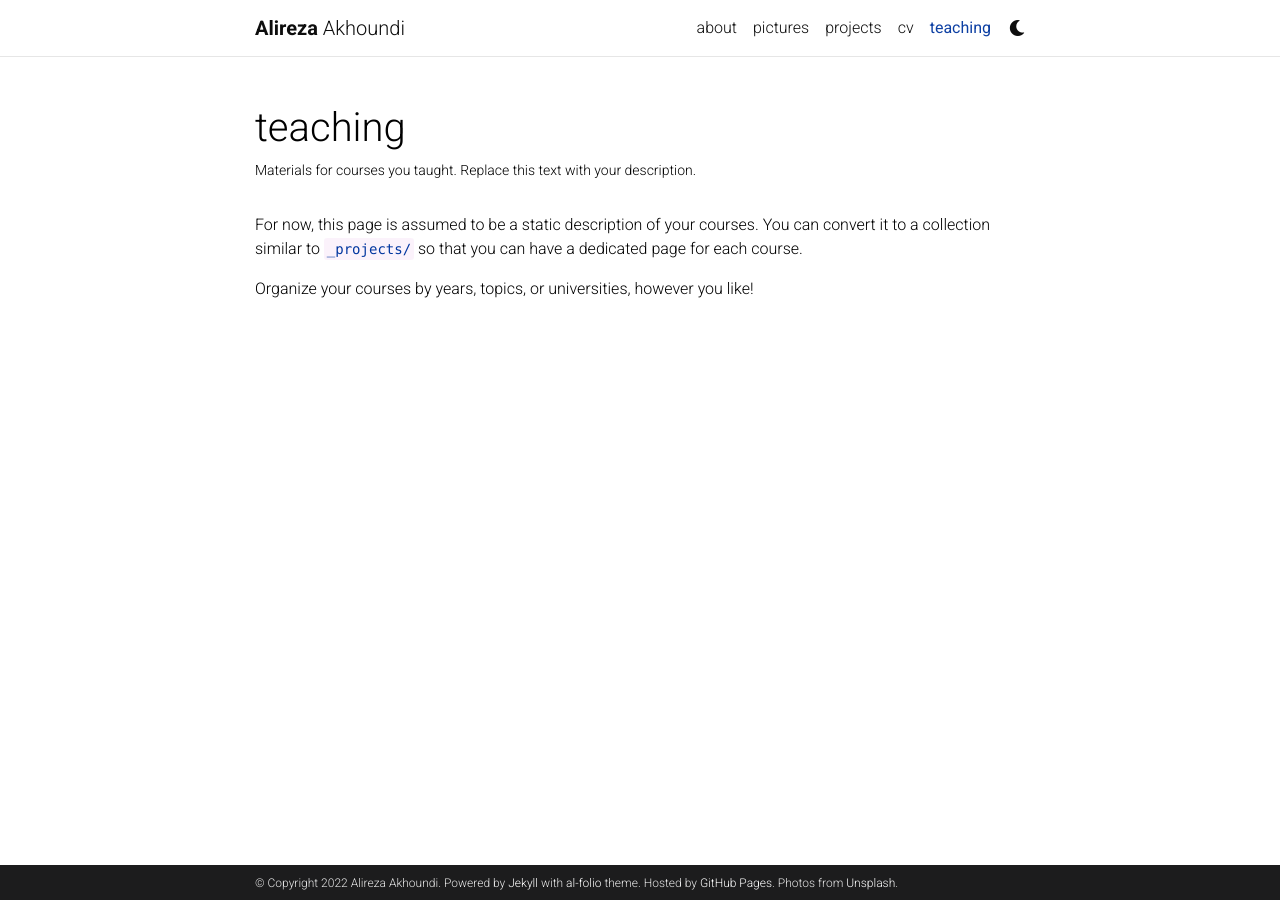
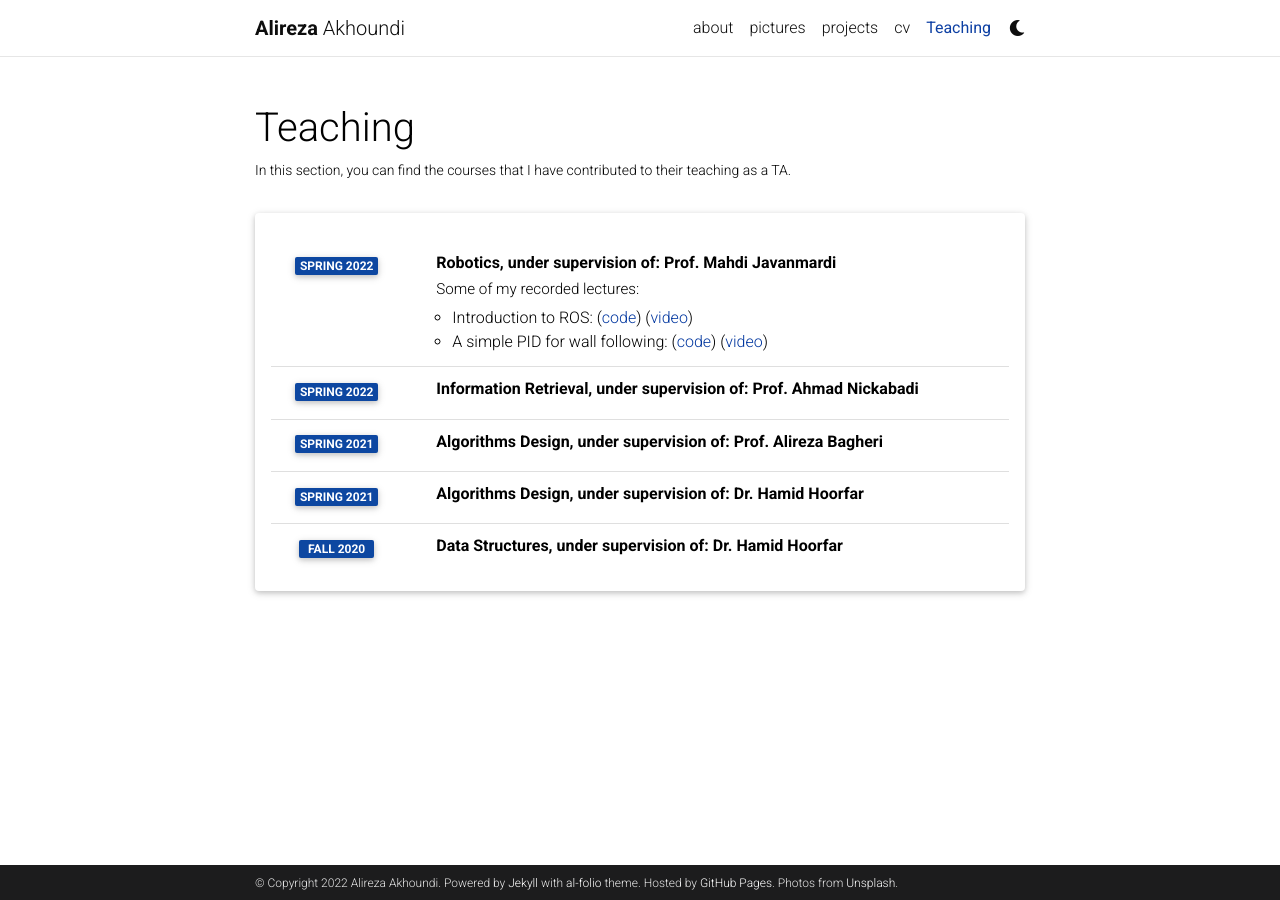
Before and after one commit to AlirezaAK2000/AlirezaAK2000.github.io, a Jekyll site: the page built from _pages/teaching.md, in a window 1280 px wide. Built offline with Jekyll 4.4.1, drawn with Linux system fonts in a browser that asks for light colours; comment, search, counter and statistics services are not loaded; a style sheet for code colours, icons or effects is not loaded.

Commit message:
Complete teaching section

```diff
--- a/_config.yml
+++ b/_config.yml
@@ -127,8 +127,8 @@ disqus_shortname: al-folio # put your disqus shortname
 # If you have blog posts published on medium.com or other exteranl sources,
 # you can display them in your blog by adding a link to the RSS feed.
 external_sources:
-  - name: medium.com
-    rss_url: https://medium.com/@al-folio/feed
+  # - name: medium.com
+  #   rss_url: https://medium.com/@al-folio/feed
 
 # -----------------------------------------------------------------------------
 # Collections
--- /dev/null
+++ b/_data/teaching.yml
@@ -0,0 +1,28 @@
+
+- title:
+  type: time_table
+  contents:
+
+    - title: "Robotics, under supervision of: Prof. Mahdi Javanmardi"
+      institution: "Some of my recorded lectures:"
+      year: Spring 2022
+      description:
+        - "Introduction to ROS: (<a href=https://github.com/AlirezaAK2000/ros-tutorial>code</a>) (<a href=https://drive.google.com/file/d/1copKayDxNEQp2xcMT8WzS1jStwveApmV/view?usp=sharing=>video</a>)"
+        - "A simple PID for wall following: (<a href=https://github.com/AlirezaAK2000/Wall-Follower>code</a>) (<a href=https://drive.google.com/file/d/1ttC8jxx1tf7i0LPKIMCOQf0agQdYjBOJ/view?usp=sharing>video</a>)"
+
+    - title: "Information Retrieval, under supervision of: Prof. Ahmad Nickabadi"
+      # institution: Institute for Advanced Study, Princeton University
+      year: Spring 2022
+
+
+    - title: "Algorithms Design, under supervision of: Prof. Alireza Bagheri"
+      # institution: Institute for Advanced Study, Princeton University
+      year: Spring 2021
+
+    - title: "Algorithms Design, under supervision of: Dr. Hamid Hoorfar"
+      # institution: Institute for Advanced Study, Princeton University
+      year: Spring 2021
+
+    - title: "Data Structures, under supervision of: Dr. Hamid Hoorfar"
+      # institution: Institute for Advanced Study, Princeton University
+      year: Fall 2020
--- /dev/null
+++ b/_includes/teaching/list.html
@@ -0,0 +1,5 @@
+<ul class="card-text font-weight-light list-group list-group-flush">
+    {% for content in entry.contents %}
+      <li class="list-group-item">{{ content }}</li>
+    {% endfor %}
+</ul>
--- /dev/null
+++ b/_includes/teaching/time_table.html
@@ -0,0 +1,59 @@
+<ul class="card-text font-weight-light list-group list-group-flush">
+    {% for content in entry.contents %}
+      <li class="list-group-item">
+        <div class="row">
+          {% if content.year %}
+            <div class="col-xs-2 cl-sm-2 col-md-2 text-center" style="width: 75px;">
+              <span class="badge font-weight-bold primary-color-dark text-uppercase align-middle" style="min-width: 75px;">
+                {{ content.year }}
+              </span>
+            </div>
+          {% endif %}
+          <div class="col-xs-10 cl-sm-10 col-md-10 mt-2 mt-md-0">
+            {% if content.title %}
+            <h6 class="title font-weight-bold ml-1 ml-md-4">{{content.title}}</h6>
+            {% endif %}
+            {% if content.institution %}
+            <h6 class="ml-1 ml-md-4" style="font-size: 0.95rem;">{{content.institution}}</h6>
+            {% endif %}
+            {% if content.description %}
+              <ul class="items">
+                {% for item in content.description %}
+                  <li>
+                    {% if item.contents %}
+                      <span class="item-title">{{ item.title }}</span>
+                      <ul class="subitems">
+                      {% for subitem in item.contents %}
+                        <li><span class="subitem">{{ subitem }}</span></li>
+                      {% endfor %}
+                      </ul>
+                    {% else %}
+                      <span class="item">{{ item }}</span>
+                    {% endif %}
+                  </li>
+                {% endfor %}
+              </ul>
+            {% endif %}
+            {% if content.items %}
+              <ul class="items">
+                {% for item in content.items %}
+                  <li>
+                    {% if item.contents %}
+                      <span class="item-title">{{ item.title }}</span>
+                      <ul class="subitems">
+                      {% for subitem in item.contents %}
+                        <li><span class="subitem">{{ subitem }}</span></li>
+                      {% endfor %}
+                      </ul>
+                    {% else %}
+                      <span class="item">{{ item }}</span>
+                    {% endif %}
+                  </li>
+                {% endfor %}
+              </ul>
+            {% endif %}
+          </div>
+        </div>
+      </li>
+    {% endfor %}
+    </ul>
--- /dev/null
+++ b/_layouts/teaching.html
@@ -0,0 +1,30 @@
+---
+layout: page
+---
+<!-- _layouts/teaching.html -->
+        <div class="post">
+
+          <article>
+            <div class="teaching">
+              {% for entry in site.data.teaching %}
+                <div class="card mt-3 p-3">
+                  <h3 class="card-title font-weight-medium">{{ entry.title }}</h3>
+                  <div>
+                  {% if entry.type == "list" %}
+                    {% include teaching/list.html %}
+                  {% elsif entry.type == "map" %}
+                    {% include teaching/map.html %}
+                  {% elsif entry.type == "nested_list" %}
+                    {% include teaching/nested_list.html %}
+                  {% elsif entry.type == "time_table" %}
+                   {% include teaching/time_table.html %}
+                  {% else %}
+                    {{ entry.contents }}
+                  {% endif %}
+                  </div>
+                </div>
+              {% endfor %}
+              </div>
+          </article>
+
+        </div>
--- a/_pages/teaching.md
+++ b/_pages/teaching.md
@@ -1,12 +1,12 @@
 ---
-layout: page
+layout: teaching
 permalink: /teaching/
-title: teaching
-description: Materials for courses you taught. Replace this text with your description.
+title: Teaching
+description: In this section, you can find the courses that I have contributed to their teaching as a TA.
 nav: true
 nav_order: 5
 ---
 
-For now, this page is assumed to be a static description of your courses. You can convert it to a collection similar to `_projects/` so that you can have a dedicated page for each course.
+<!-- For now, this page is assumed to be a static description of your courses. You can convert it to a collection similar to `_projects/` so that you can have a dedicated page for each course.
 
-Organize your courses by years, topics, or universities, however you like!
+Organize your courses by years, topics, or universities, however you like! -->
```
Also changed, not shown: _data/cv.yml (+88 -88 lines), _includes/teaching/map.html (added, +8 -0 lines), _includes/teaching/nested_list.html (added, +14 -0 lines), _news/announcement_1.md (deleted, +0 -7 lines), _news/announcement_2.md (deleted, +0 -31 lines), _news/announcement_3.md (deleted, +0 -7 lines), _pages/about.md (+1 -2 lines).
